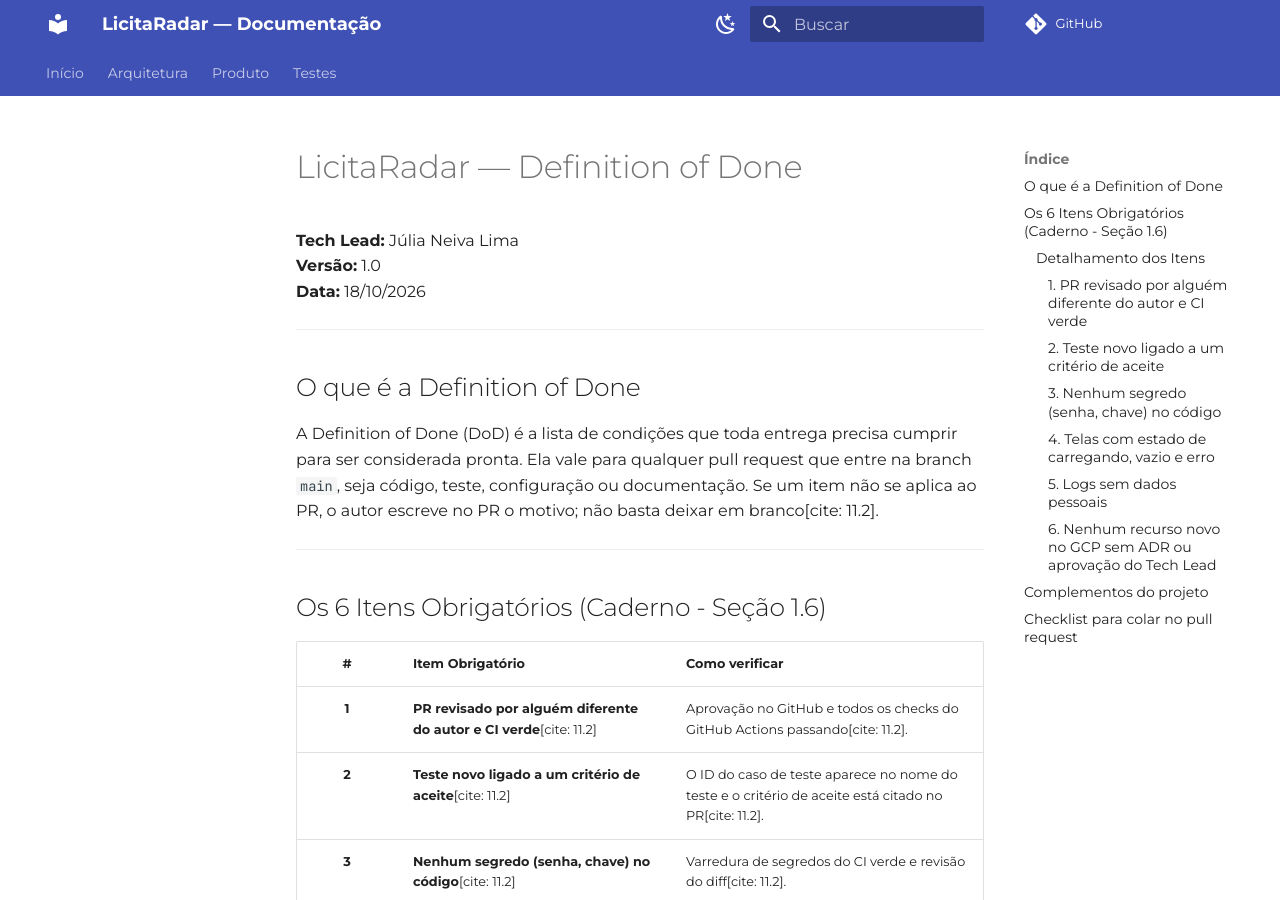
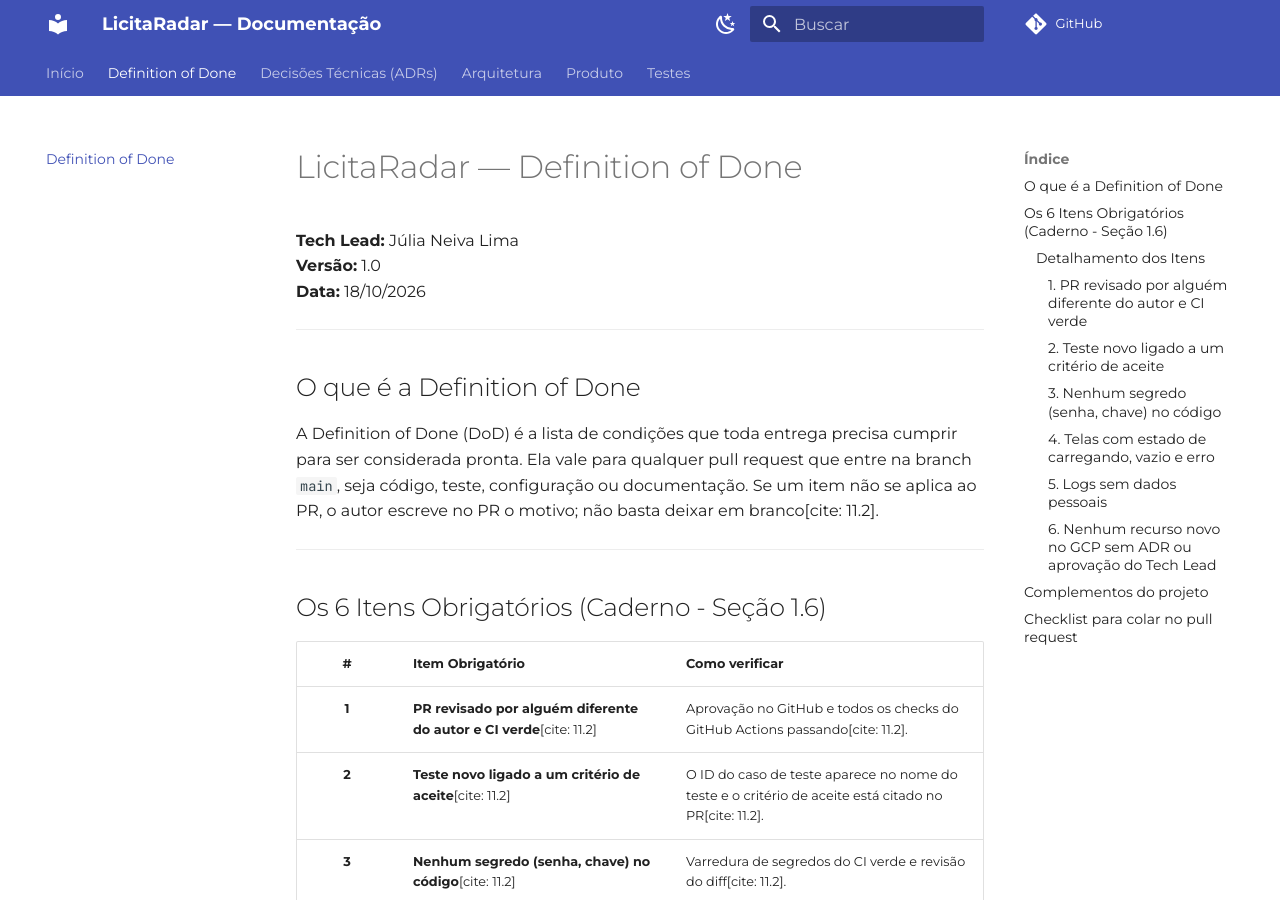
Before and after one commit to LicitaRad4r/documentation, an MkDocs documentation site: the page built from docs/definition-of-done.md, in a window 1280 px wide and 900 px high. Built offline with MkDocs 1.6.1 and Material for MkDocs 9.7.7, drawn with Linux system fonts in a browser that asks for light colours; comment, search, counter and statistics services are not loaded.

Commit message:
docs: atualiza o nav

```diff
--- a/mkdocs.yml
+++ b/mkdocs.yml
@@ -26,20 +26,22 @@ extra_css:
 
 nav:
   - Início: index.md
-  - Arquitetura: Arquitetura.md
+  - Definition of Done: definition-of-done.md
+  - Decisões Técnicas (ADRs): adrs/decisoes_tecnicas.md
+  - Arquitetura: architecture/Arquitetura.md
   - Produto:
     - Negócio:
-      - Visão de Produto: Produto/Negocio/visao_de_produto.md
-      - Personas: Produto/Negocio/personas.md
-      - Filtros: Produto/Negocio/filtros.md
-      - Score de Aderência: Produto/Negocio/score.md
+      - Visão de Produto: requirements/produto/Negocio/visao_de_produto.md
+      - Personas: requirements/produto/Negocio/personas.md
+      - Filtros: requirements/produto/Negocio/filtros.md
+      - Score de Aderência: requirements/produto/Negocio/score.md
     - Requisitos:
-      - Matriz MoSCoW: Produto/Requisitos/MosCOW.md
-      - Requisitos Funcionais: Produto/Requisitos/requisitosfuncionais.md
-      - Requisitos Não Funcionais: Produto/Requisitos/naofuncionais.md
-      - Histórias de Usuário: Produto/Requisitos/historias.md
+      - Matriz MoSCoW: requirements/produto/Requisitos/MosCOW.md
+      - Requisitos Funcionais: requirements/produto/Requisitos/requisitosfuncionais.md
+      - Requisitos Não Funcionais: requirements/produto/Requisitos/naofuncionais.md
+      - Histórias de Usuário: requirements/produto/Requisitos/historias.md
   - Testes:
-    - Estratégia de Testes: Testes/estrategia_de_testes.md
+    - Estratégia de Testes: testes/estrategia_de_testes.md
 
 markdown_extensions:
   - admonition
```
